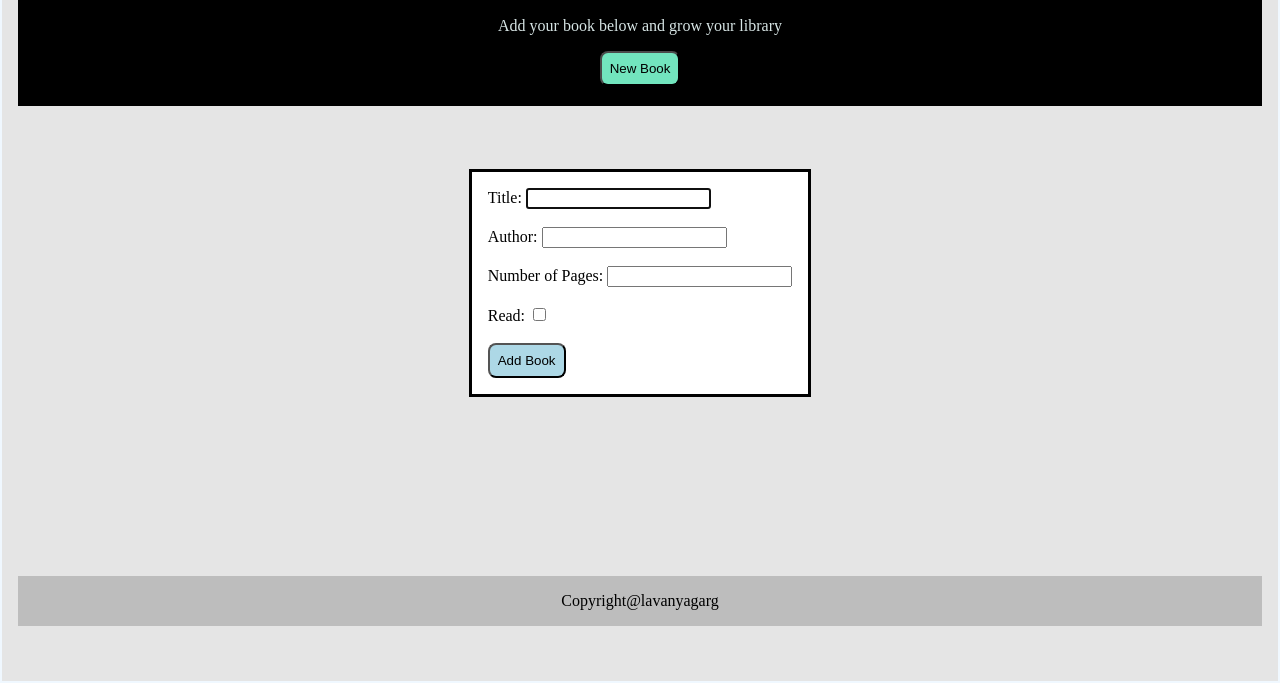
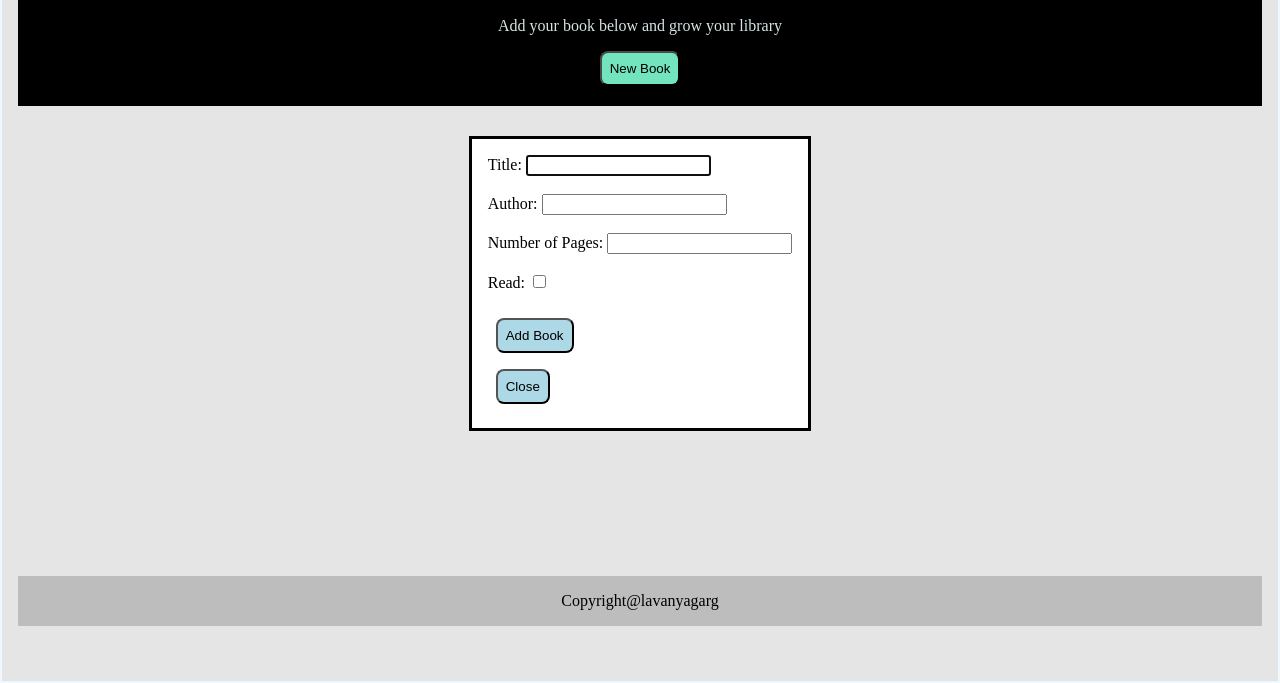
Before and after one commit to lavanyagarg112/simple-library, a plain HTML site: page index.html in a window 1280 px wide. Both pictures are taken after a click on the button "New Book". Shown: the part 117-800 px from the top of the page. Drawn offline with Linux system fonts and the light colour scheme.

Commit message:
close dialog added

```diff
--- a/index.html
+++ b/index.html
@@ -26,6 +26,8 @@
             <button type="submit" id="closebutton">Add Book</button>
         </form>
 
+        <button id="closedialog">Close</button>
+
     </dialog>
 
 
--- a/script.js
+++ b/script.js
@@ -126,11 +126,20 @@ function newbookclick(){
         myForm.reset();
         dialog.close();
 
+
+
         // removeAllChildElements(bookarea);
         // showall();
 
     });
 
+    const closed = document.querySelector("#closedialog")
+
+        closed.addEventListener("click", () => {
+            dialog.close();
+    })
+
+
 
 }
 
--- a/styles.css
+++ b/styles.css
@@ -67,5 +67,6 @@ dialog button {
     background-color: lightblue;
     padding: 8px;
     border-radius: 8px;
+    margin: 8px;
 
 }
```
